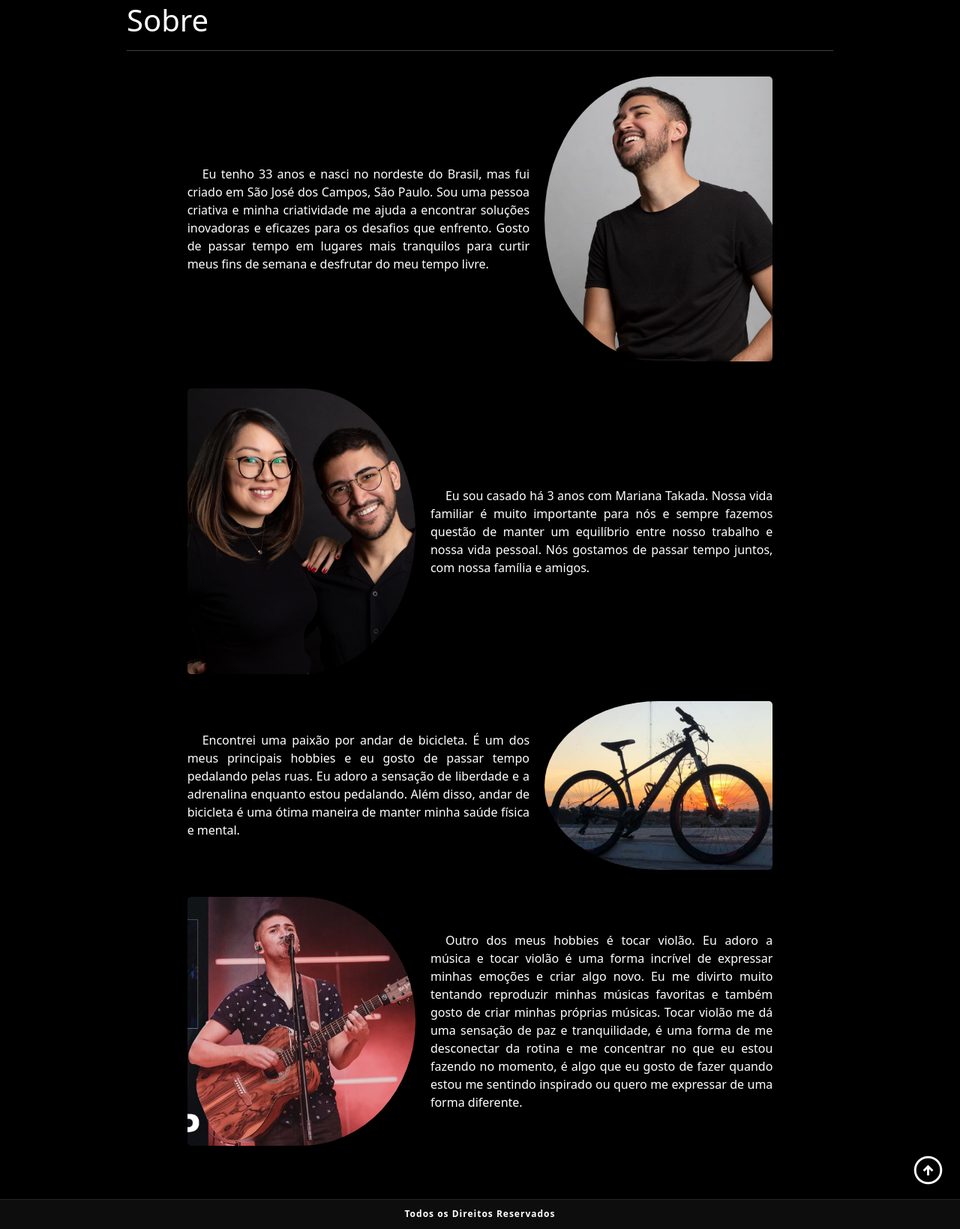
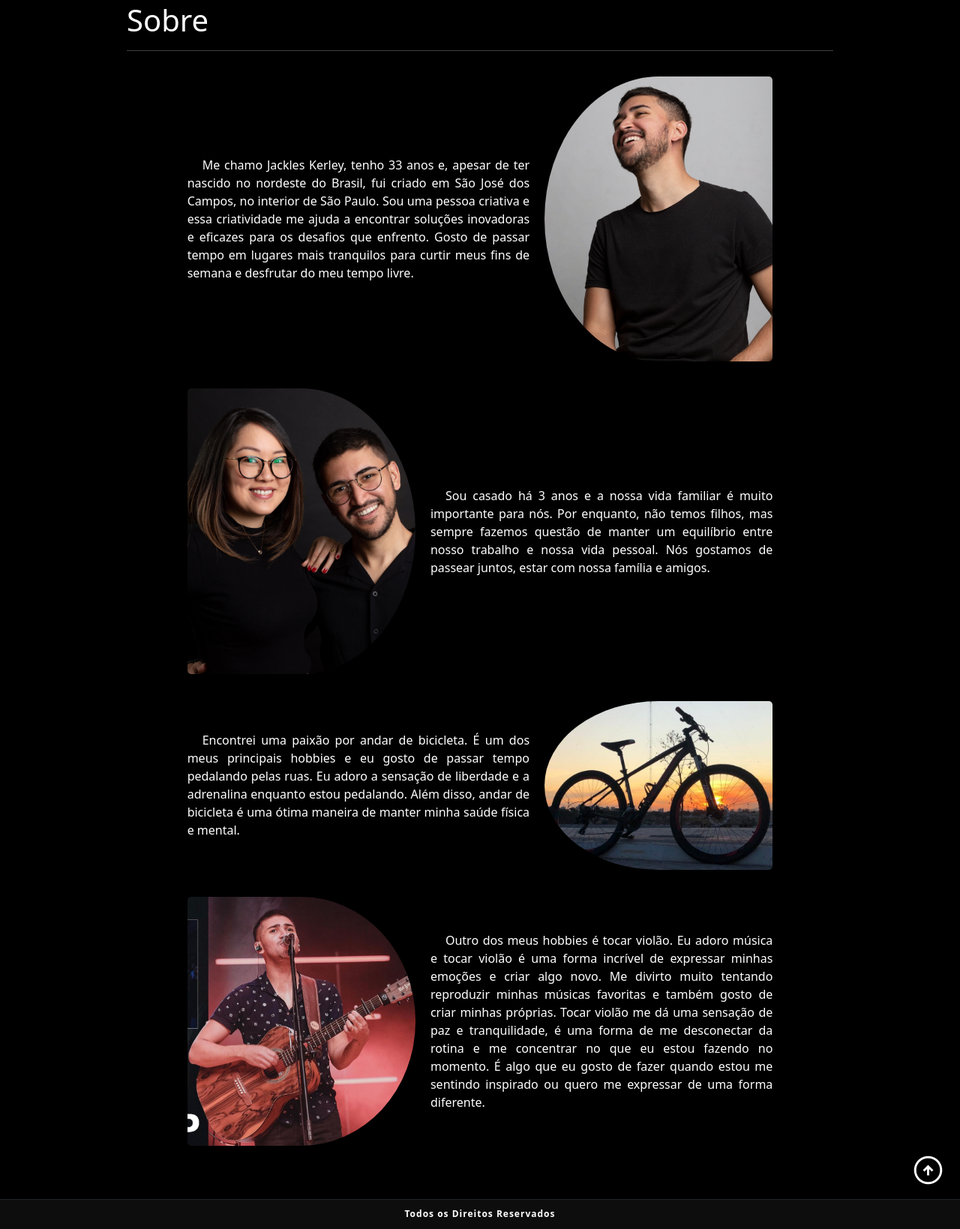
Before and after one commit to JacklesKerley/Portifolio, a Flask app: page /sobre in a window 1280 px wide. Shown: the part 125-1764 px from the top of the page at 75% size. Run offline with Flask 2, Linux system fonts and the light colour scheme.

Commit message:
ajuste no sobre

```diff
--- a/app/templates/lifestyle.html
+++ b/app/templates/lifestyle.html
@@ -1,6 +1,4 @@
-{% extends 'base.html' %}
-
-{% block head %}
+{% extends 'base.html' %} {% block head %}
 
 <title>Jk - Sobre</title>
 
@@ -11,64 +9,76 @@
 
   .two:hover {
     border-bottom: 2px solid aqua;
-    transition: .5s ease;
+    transition: 0.5s ease;
   }
 </style>
 
-{% endblock %}
-
-{% block body %}
+{% endblock %} {% block body %}
 
 <section class="pg-life container-fluid">
-
   <div class="limit w-75 mx-auto">
-
     <p class="h1 pt-5">Sobre</p>
 
-    <hr>
+    <hr />
 
     <div class="caixa-life mx-auto">
-
       <div class="cx1 d-flex justify-content-center align-items-center mt-4">
         <div class="conteudo w-75 h-100">
-          <p class="my-auto">Eu tenho 33 anos e nasci no nordeste do Brasil, mas fui criado em São José dos Campos, São Paulo. Sou uma pessoa criativa e minha criatividade me ajuda a encontrar soluções inovadoras e eficazes para os desafios que enfrento. Gosto de passar tempo em lugares mais tranquilos para curtir meus fins de semana e desfrutar do meu tempo livre.</p>
+          <p class="my-auto">
+            Me chamo Jackles Kerley, tenho 33 anos e, apesar de ter nascido no
+            nordeste do Brasil, fui criado em São José dos Campos, no interior
+            de São Paulo. Sou uma pessoa criativa e essa criatividade me ajuda a
+            encontrar soluções inovadoras e eficazes para os desafios que
+            enfrento. Gosto de passar tempo em lugares mais tranquilos para
+            curtir meus fins de semana e desfrutar do meu tempo livre.
+          </p>
         </div>
         <div class="imagem w-50">
-          <img src="../static/img/jack.jpg" alt="" class="img1 w-100">
+          <img src="../static/img/jack.jpg" alt="" class="img1 w-100" />
         </div>
       </div>
 
       <div class="cx2 d-flex justify-content-center align-items-center mt-3">
         <div class="imagem w-50">
-          <img src="../static/img/jackEMari.jpg" alt="" class="img2 w-100">
+          <img src="../static/img/jackEMari.jpg" alt="" class="img2 w-100" />
         </div>
         <div class="conteudo w-75 h-100">
-          <p class="my-auto">Eu sou casado há 3 anos com Mariana Takada. Nossa vida familiar é muito importante para nós e sempre fazemos questão de manter um equilíbrio entre nosso trabalho e nossa vida pessoal. Nós gostamos de passar tempo juntos, com nossa família e amigos.</p>
+          <p class="my-auto">
+            Sou casado há 3 anos e a nossa vida familiar é muito importante para
+            nós. Por enquanto, não temos filhos, mas sempre fazemos questão de
+            manter um equilíbrio entre nosso trabalho e nossa vida pessoal. Nós
+            gostamos de passear juntos, estar com nossa família e amigos.
+          </p>
         </div>
       </div>
 
       <div class="cx3 d-flex justify-content-center align-items-center mt-3">
         <div class="conteudo w-75 h-100">
-          <p class="my-auto">Encontrei uma paixão por andar de bicicleta. É um dos meus principais hobbies e eu gosto de passar tempo pedalando pelas ruas. Eu adoro a sensação de liberdade e a adrenalina enquanto estou pedalando. Além disso, andar de bicicleta é uma ótima maneira de manter minha saúde física e mental.</p>
+          <p class="my-auto">
+            Encontrei uma paixão por andar de bicicleta. É um dos meus
+            principais hobbies e eu gosto de passar tempo pedalando pelas ruas.
+            Eu adoro a sensação de liberdade e a adrenalina enquanto estou
+            pedalando. Além disso, andar de bicicleta é uma ótima maneira de
+            manter minha saúde física e mental.
+          </p>
         </div>
         <div class="imagem w-50">
-          <img src="../static/img/bike.jpg" alt="" class="img1 w-100">
+          <img src="../static/img/bike.jpg" alt="" class="img1 w-100" />
         </div>
       </div>
 
       <div class="cx4 d-flex justify-content-center align-items-center mt-3">
         <div class="imagem w-50">
-          <img src="../static/img/music.jpg" alt="" class="img2 w-100">
+          <img src="../static/img/music.jpg" alt="" class="img2 w-100" />
         </div>
         <div class="conteudo w-75 h-100">
-          <p class="my-auto">Outro dos meus hobbies é tocar violão. Eu adoro a música e tocar violão é uma forma incrível de expressar minhas emoções e criar algo novo. Eu me divirto muito tentando reproduzir minhas músicas favoritas e também gosto de criar minhas próprias músicas. Tocar violão me dá uma sensação de paz e tranquilidade, é uma forma de me desconectar da rotina e me concentrar no que eu estou fazendo no momento, é algo que eu gosto de fazer quando estou me sentindo inspirado ou quero me expressar de uma forma diferente.</p>
+          <p class="my-auto">
+            Outro dos meus hobbies é tocar violão. Eu adoro música e tocar violão é uma forma incrível de expressar minhas emoções e criar algo novo. Me divirto muito tentando reproduzir minhas músicas favoritas e também gosto de criar minhas próprias. Tocar violão me dá uma sensação de paz e tranquilidade, é uma forma de me desconectar da rotina e me concentrar no que eu estou fazendo no momento. É algo que eu gosto de fazer quando estou me sentindo inspirado ou quero me expressar de uma forma diferente.
+          </p>
         </div>
       </div>
-
     </div>
-
   </div>
-
 </section>
 
 {% endblock %}
```
